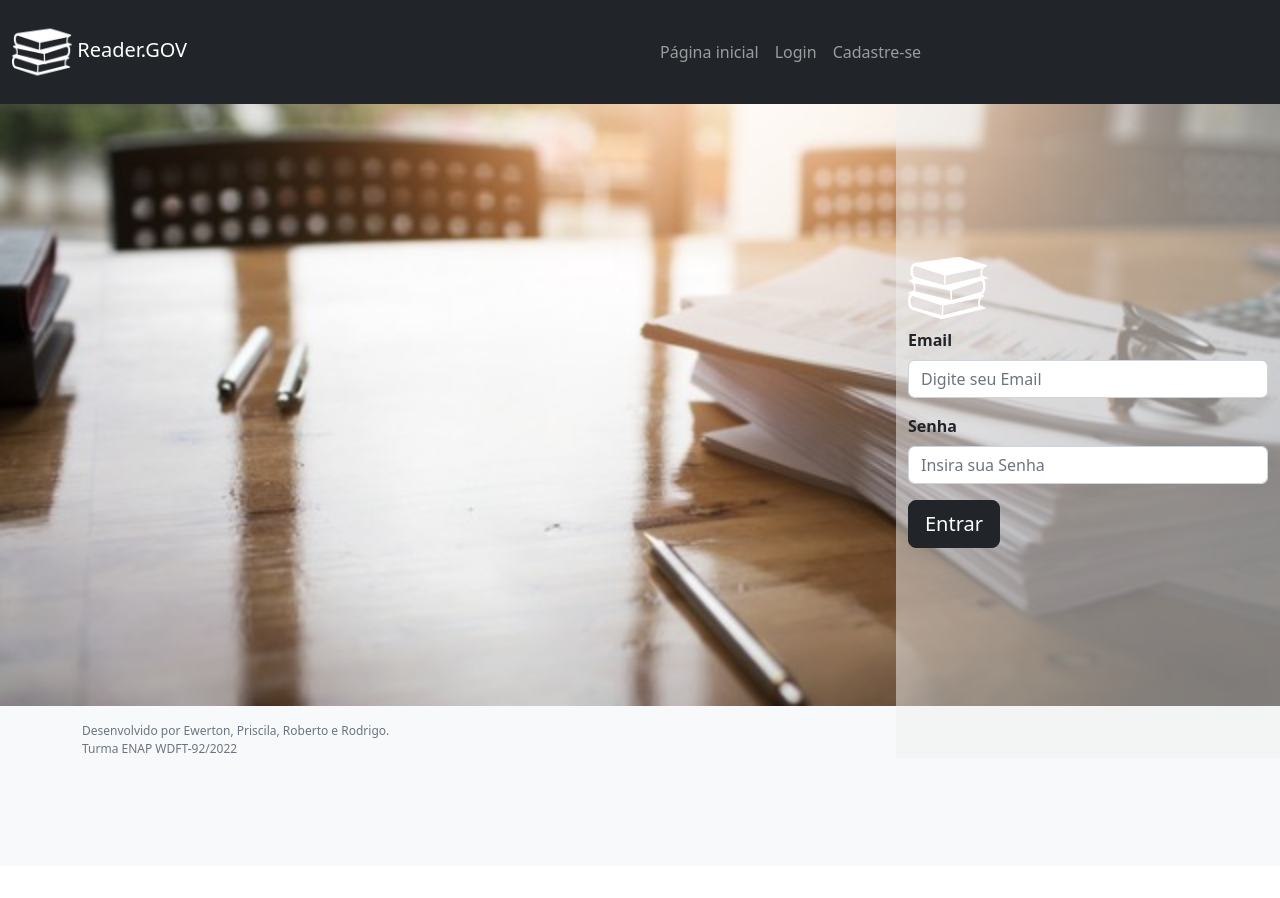
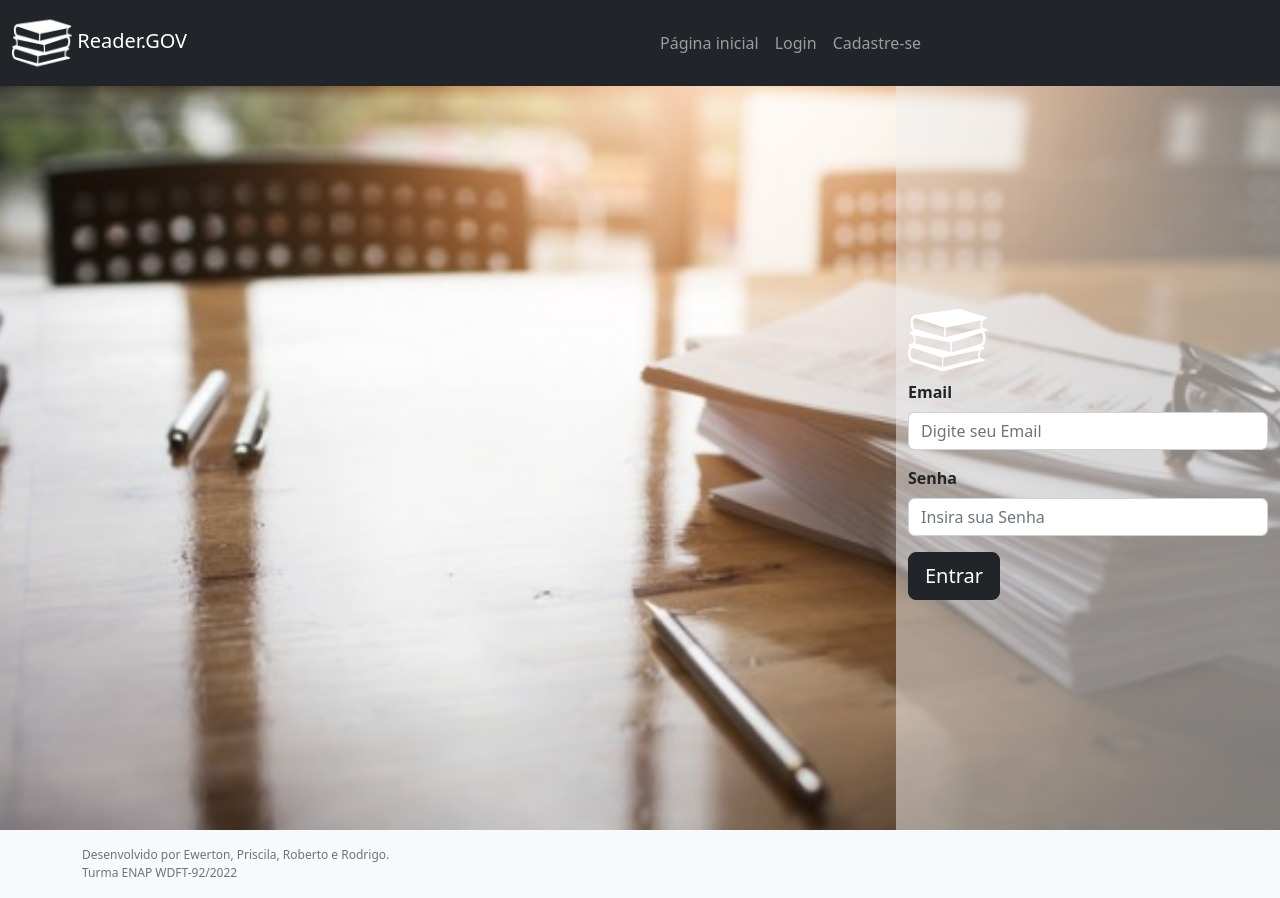
Before and after one commit to ewertonvaz/reader-gov-front, a React (Create React App) app: page /login in a window 1280 px wide. Before the commit the page ends 866 px from the top, so only its background shows below. Built offline with nearby package versions, Linux system fonts and the light colour scheme.

Commit message:
alterações pagina de cadasto de usuário

```diff
--- a/src/App.css
+++ b/src/App.css
@@ -12,13 +12,13 @@ body {
 }
 
 #root {
-  margin-top: 90px;
+  margin-top: 70px;
 }
 
 .footer {
   font-size: 9pt;
   margin-top: 50px;
-  height: 20vh;
+
   padding: 5px;
 }
 
@@ -31,9 +31,7 @@ a {
   color: black;
   text-decoration: none; /* no underline */
 }
-.nav{
-  height: 13vh;
-}
+
 
 .search-bar {
   font-size: 1.2rem;
@@ -45,7 +43,7 @@ a {
 }
 .loginContainer{
   background-image: url('./assets/image3.jpg');
-    height: 77vh;
+    height: 95vh;
     background-position: center;
     background-size: cover;
     background-repeat: no-repeat;
@@ -54,10 +52,11 @@ a {
     align-items: center;
     justify-content: space-around;
     flex-wrap: nowrap;
+
 }
 
 .loginSide{
-  height: 90vh;
+  height: 95vh;
   width: 30vw;
   background-color: rgba(240, 240, 240, 0.5);
   position: absolute;
@@ -79,11 +78,14 @@ a {
   justify-content: center;
   align-items: center;
   padding-bottom: 10px;
+
+  flex-wrap: wrap;
+
 }
 
 .signUp-container{
   background-image: url('./assets/white-background-images-for-website-white-wallpapers-hd-2014-onlybackground-image.jpg');
-    height: 77vh;
+    height: 95vh;
     background-position: center;
     background-size: cover;
     background-repeat: no-repeat;
--- a/src/components/Footer.jsx
+++ b/src/components/Footer.jsx
@@ -1,7 +1,7 @@
 function Footer() {
 
     return (
-        <footer className="footer mt-auto py-3 bg-light">
+        <footer className="footer mt-auto py-3 bg-light" fixed="bottom">
             <div className="container">
                 <span className="text-muted">Desenvolvido por Ewerton, Priscila, Roberto e Rodrigo. <br /> Turma ENAP WDFT-92/2022</span>
             </div>
--- a/src/components/NavBar.jsx
+++ b/src/components/NavBar.jsx
@@ -11,7 +11,7 @@ function NavBar() {
 
   return (
 
-    <Navbar className="nav" bg="dark" variant="dark" expand="lg" fixed="top" >
+    <Navbar className="nav" bg="dark" variant="dark" expand="lg" fixed="top">
       <Container>
         <Navbar.Brand href="/">
           <img width={60} src={logo} alt="icone home" />
--- a/src/pages/SignUpPage.jsx
+++ b/src/pages/SignUpPage.jsx
@@ -14,32 +14,32 @@ function SignUpPage() {
   });
 
   //esse state vai guardar a IMAGEM escolhida pelo usuário
-  const [img, setImg] = useState();
+  // const [img, setImg] = useState();
 
   function handleChange(e) {
     setForm({ ...form, [e.target.name]: e.target.value });
   }
 
-  function handleImage(e) {
-    //console.log(e.target.files[0]);
-    setImg(e.target.files[0]);
+  // function handleImage(e) {
+  //   //console.log(e.target.files[0]);
+  //   setImg(e.target.files[0]);
 
-  }
+  // }
 
-  async function handleUpload(e) {
-    try {
-      const uploadData = new FormData();
-      uploadData.append("file", img)
+  // async function handleUpload(e) {
+  //   try {
+  //     // const uploadData = new FormData();
+  //     // uploadData.append("file", img)
 
-      const response = await api.put("/cn/upload", uploadData )
+  //     const response = await api.put("/cn/upload", uploadData )
 
-      console.log(uploadData);
+  //     console.log(uploadData);
 
-      return response.data.filename
-    } catch (error) {
-      console.log(error);
-    }
-  }
+  //     return response.data.filename
+  //   } catch (error) {
+  //     console.log(error);
+  //   }
+  // }
 
   async function handleSubmit(e) {
     e.preventDefault();
@@ -52,10 +52,16 @@ function SignUpPage() {
 
     //vou chamar a função handleUpload()
 
-    const imgURL = await handleUpload()
+    // const imgURL = await handleUpload()
     //disparo a requisição de cadastro para o meu servidor
     try {
-      await api.post("/user/sign-up", {...form, profilePic: imgURL});
+      await api.post("/user/sign-up", form);
+      setForm(
+        {name: "",
+        email: "",
+        password: "",
+        confirmPassword: "",}
+      )
 
       navigate("/login");
     } catch (error) {
@@ -116,14 +122,12 @@ function SignUpPage() {
           />
         </Form.Group>
 
-        <Form.Group className="mb-3">
-          <Form.Label>Foto de Perfil</Form.Label>
-          <Form.Control type="file" onChange={handleImage} />
-        </Form.Group>
-
+        <div style={{textAlign: "center"}}>
         <Button className="my-3" variant="dark" type="submit">
           Cadastrar usuário
         </Button>
+        </div>
+
       </Form>
       <Form.Text>
         Já possui cadastro? Faça já o
```
